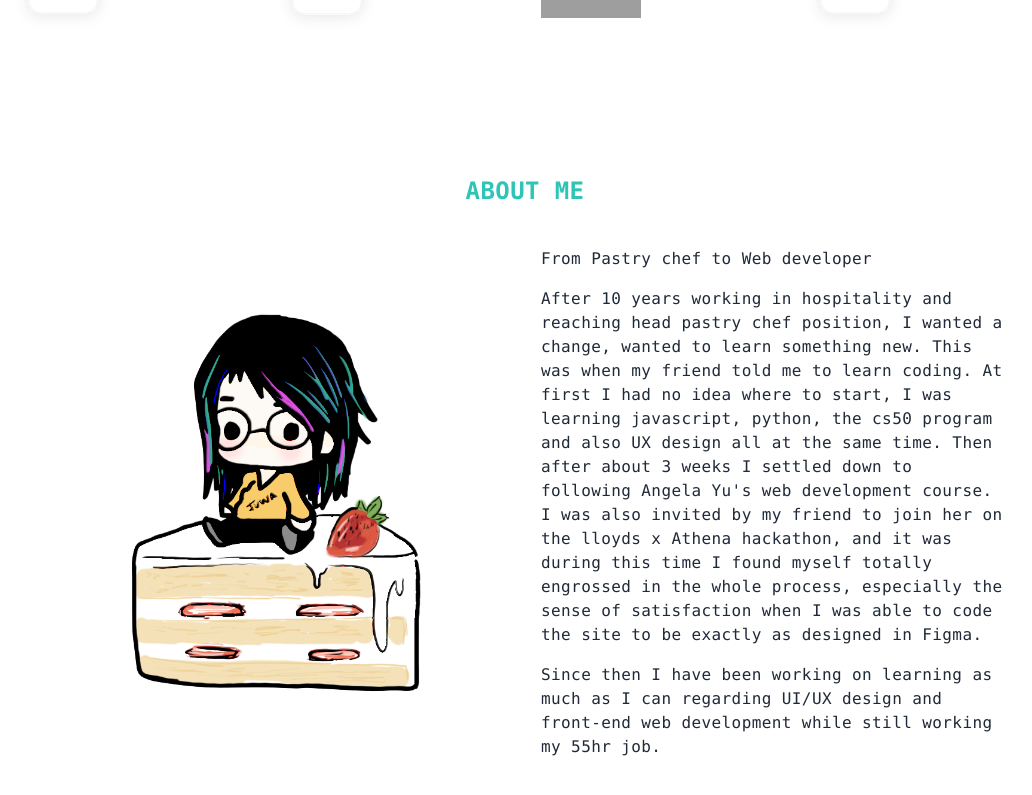
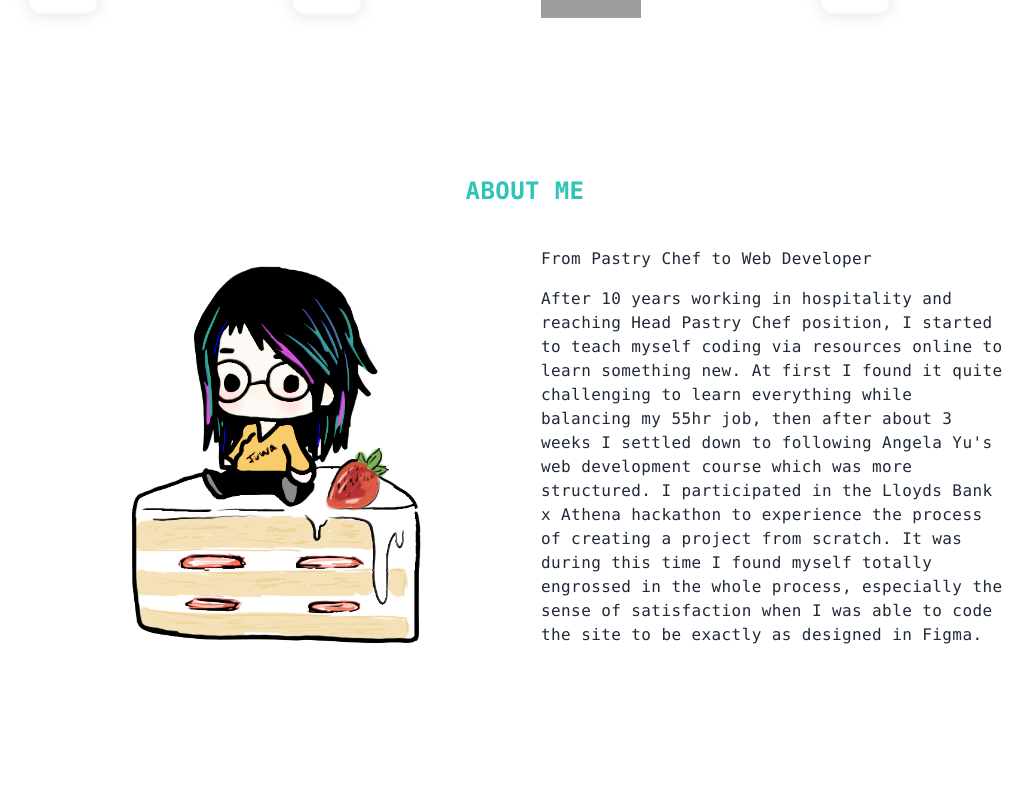
Before and after one commit to Fuwa-Kei/next-portflio, a Next.js app: page / in a window 1280 px wide. Shown: the part 2158-2953 px from the top of the page, without its empty margins (115-1147 px from the left). Built offline with nearby package versions, Linux system fonts and the light colour scheme; grey boxes are pictures that could not be loaded.

Commit message:
Update About.jsx

```diff
--- a/containers/About.jsx
+++ b/containers/About.jsx
@@ -12,10 +12,9 @@ function About() {
             <Image src={kei} alt="profile image" width={300} className="mx-auto" />
             </div>
             <div className="col-span-1 pt-8 md:pt-0">
-                <p>From Pastry chef to Web developer</p>
-                <p className="my-4">After 10 years working in hospitality and reaching head pastry chef position, I wanted a change, wanted to learn something new. This was when my friend told me to learn coding. At first I had no idea where to start, I was learning javascript, python, the cs50 program and also UX design all at the same time. Then after about 3 weeks I settled down to following Angela Yu's web development course. I was also invited by my friend to join her on the lloyds x Athena hackathon, and it was during this time I found myself totally engrossed in the whole process, especially the sense of satisfaction when I was able to code the site to be exactly as designed in Figma.
-</p><p>Since then I have been working on learning as much as I can regarding UI/UX design and front-end web development while still working my 55hr job.
-</p>
+                <p>From Pastry Chef to Web Developer</p>
+                <p className="my-4">After 10 years working in hospitality and reaching Head Pastry Chef position, I started to teach myself coding via resources online to learn something new. At first I found it quite challenging to learn everything while balancing my 55hr job, then after about 3 weeks I settled down to following Angela Yu's web development course which was more structured. I participated in the Lloyds Bank x Athena hackathon to experience the process of creating a project from scratch. It was during this time I found myself totally engrossed in the whole process, especially the sense of satisfaction when I was able to code the site to be exactly as designed in Figma.
+              </p>
             </div>
         </div>
     </div>
```
